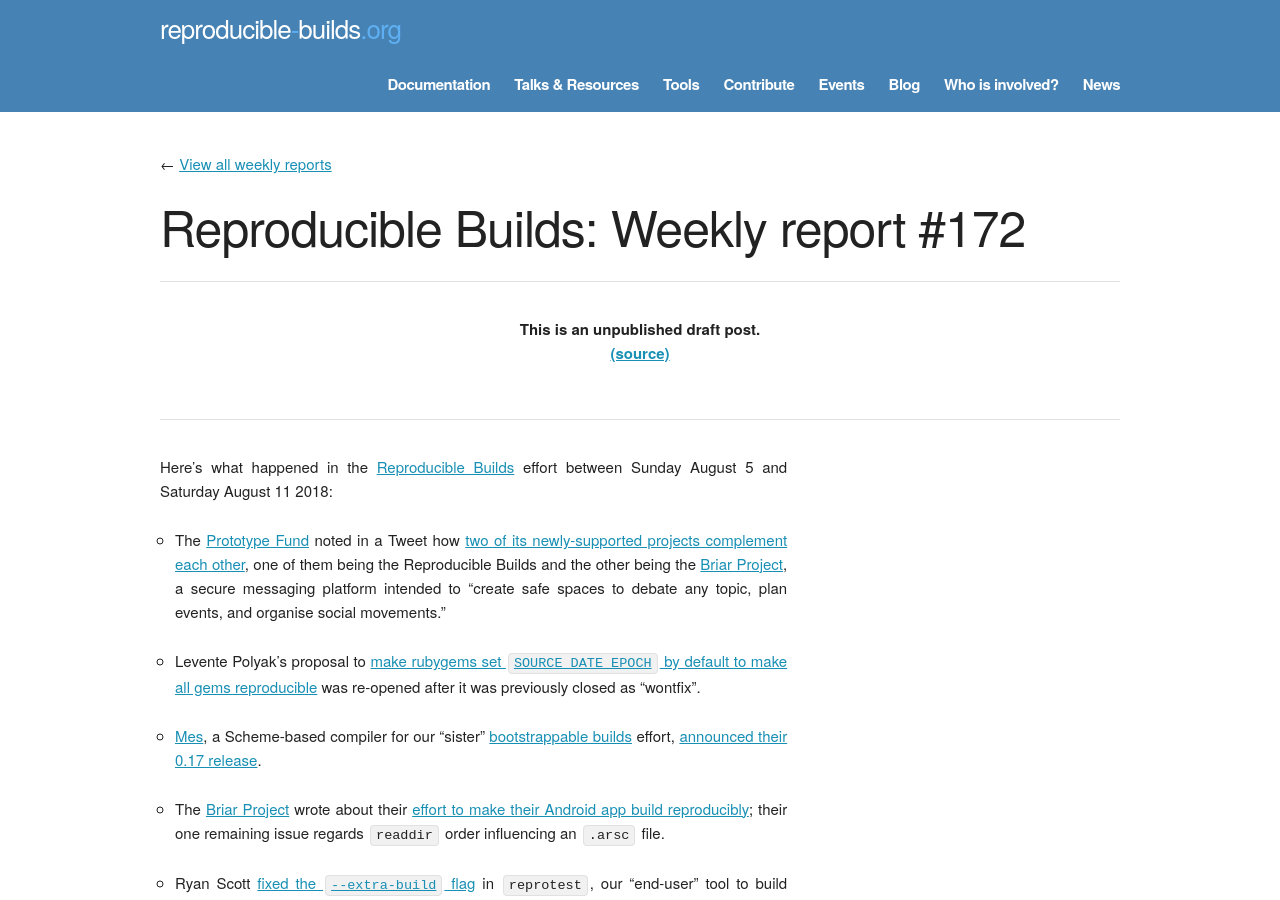
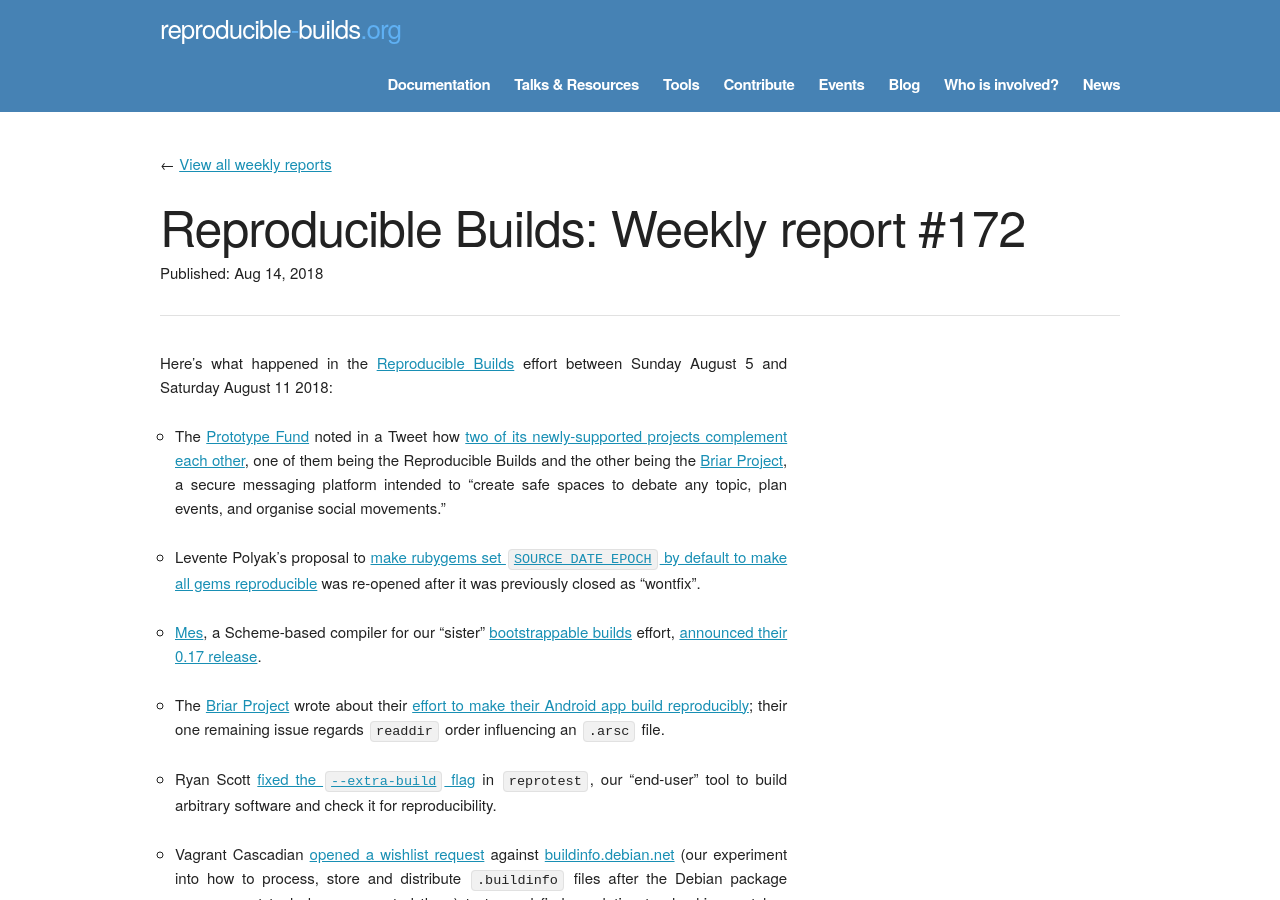
Before and after one commit to prototypefund/reproducible-website, a Jekyll site: the page built from _blog/posts/172.md, in a window 1280 px wide and 900 px high. Built offline with Jekyll 4.4.1, drawn with Linux system fonts in a browser that asks for light colours; some web fonts are replaced.

Commit message:
published as https://reproducible-builds.org/blog/posts/172/

```diff
--- a/_blog/posts/172.md
+++ b/_blog/posts/172.md
@@ -1,6 +1,7 @@
 ---
 layout: blog
 week: 172
+published: 2018-08-14 06:17:52
 ---
 
 Here's what happened in the [Reproducible Builds](https://reproducible-builds.org) effort between Sunday August 5 and Saturday August 11 2018:
```
